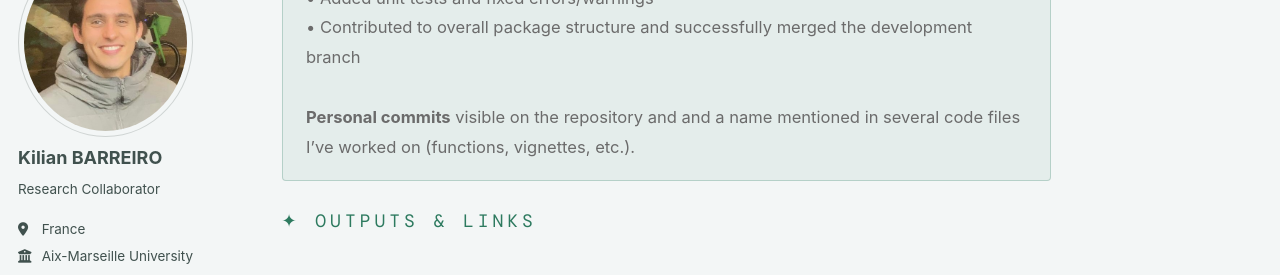
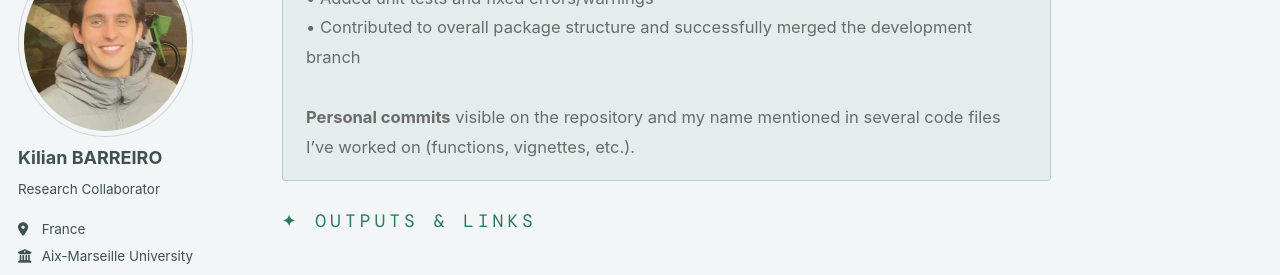
Before and after one commit to KilianBARREIRO/KilianBARREIRO.github.io, a Jekyll site: the page built from _portfolio/portfolio-2.md, in a window 1280 px wide and 900 px high, scrolled down 909 px. Shown: the part 153-428 px from the top of the window. Built offline with Jekyll 4.4.1, drawn with Linux system fonts in a browser that asks for light colours; some web fonts are replaced; a script bundle is joined from its source files by our own code; library files that are not in the unit come from our copies.

Commit message:
Update portfolio-2.md

```diff
--- a/_portfolio/portfolio-2.md
+++ b/_portfolio/portfolio-2.md
@@ -95,7 +95,7 @@ My contributions were merged from my development branch (`develKGB`) and are vis
   • Created and updated vignettes (including <strong>GlobalFishingWatch</strong> integration) and Rd documentation<br>
   • Added unit tests and fixed errors/warnings<br>
   • Contributed to overall package structure and successfully merged the development branch<br><br>
-  <strong>Personal commits</strong> visible on the repository and and a name mentioned in several code files I’ve worked on (functions, vignettes, etc.).
+  <strong>Personal commits</strong> visible on the repository and my name mentioned in several code files I’ve worked on (functions, vignettes, etc.).
 </div>
 
 <p class="kb-section-label">✦ Outputs & Links</p>
```
